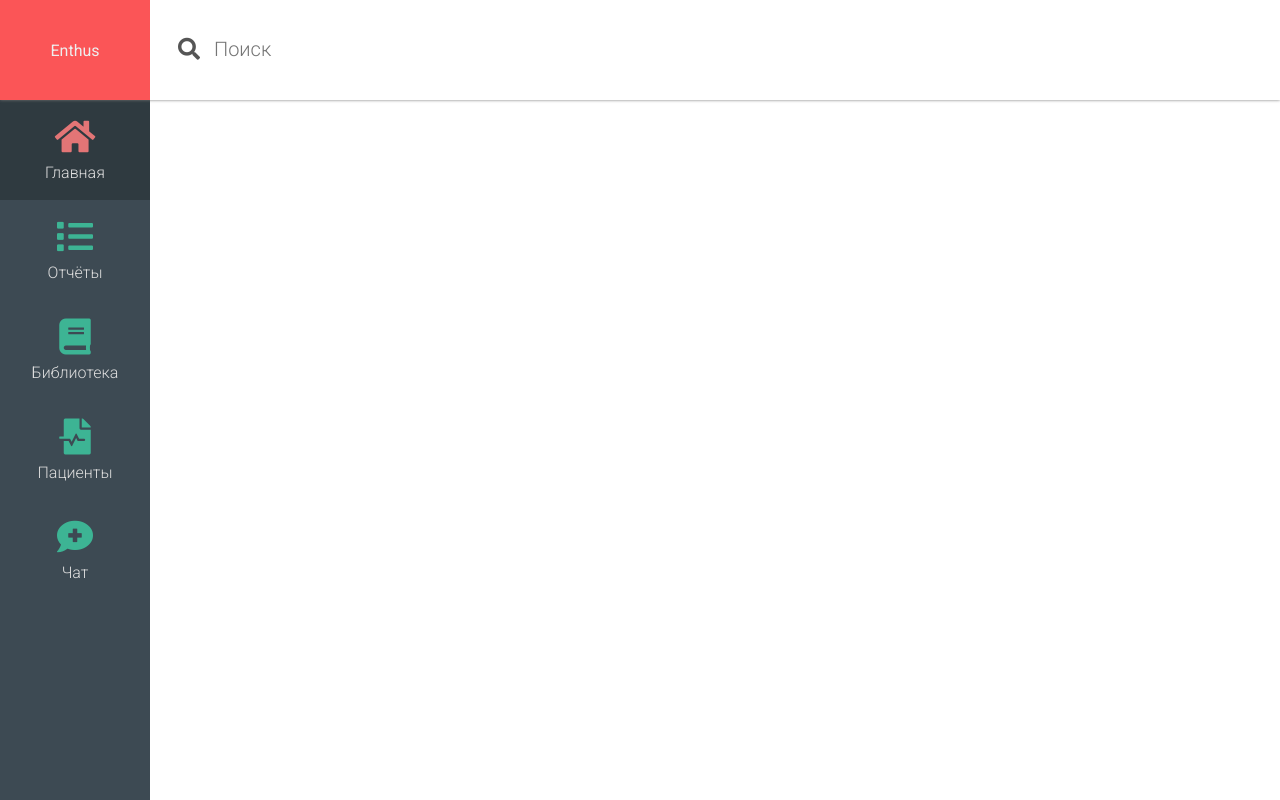
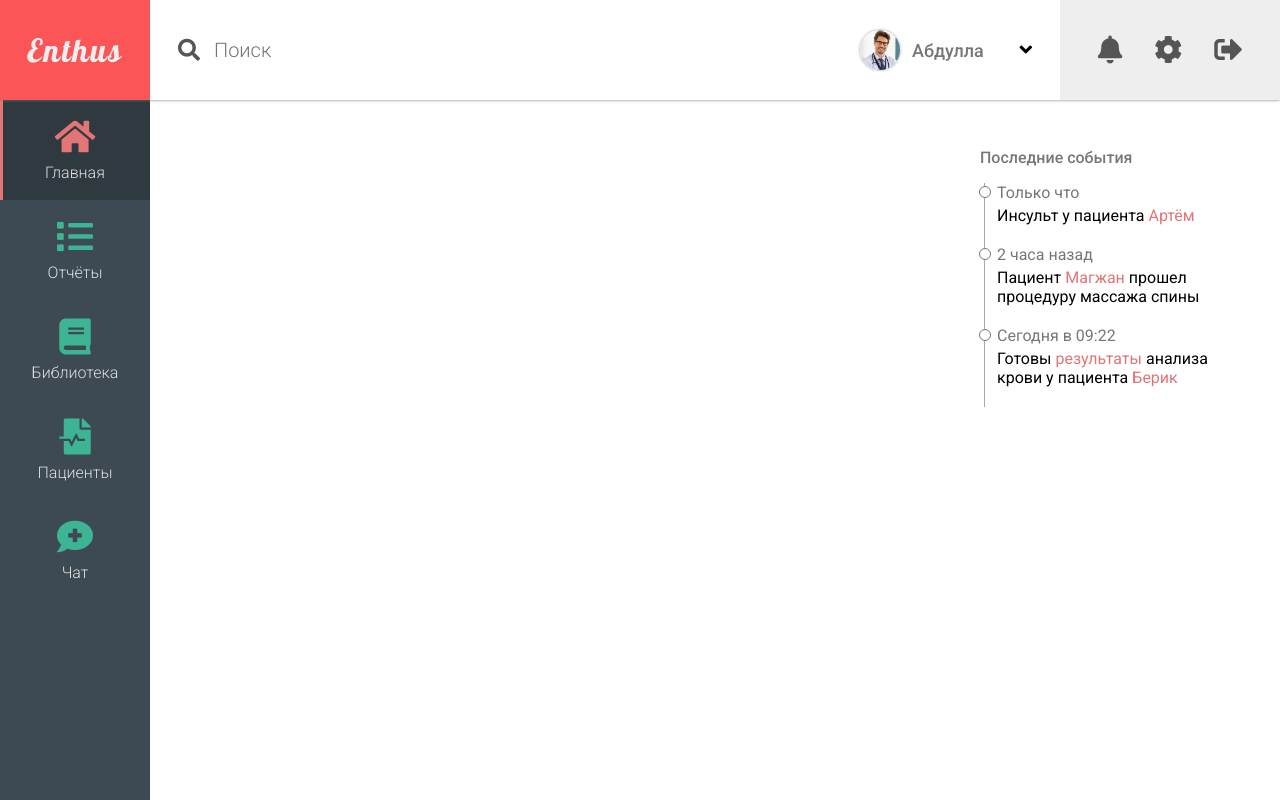
Before and after one commit to turarabu/med, a Vue app: page /#/ in a window 1280 px wide. Built offline with nearby package versions, Linux system fonts and the light colour scheme.

Commit message:
category

```diff
--- a/src/App.vue
+++ b/src/App.vue
@@ -2,7 +2,8 @@
     div#app
         Topbar
         Sidebar
-        router-view
+        div#view
+            router-view
 </template>
 
 <script>
@@ -23,9 +24,19 @@ export default {
 <style lang="stylus">
 @import url('https://fonts.googleapis.com/css?family=Roboto:300,400,500&subset=cyrillic,cyrillic-ext,latin-ext')
 @import url('https://use.fontawesome.com/releases/v5.8.1/css/all.css')
+@import url('https://fonts.googleapis.com/css?family=Lobster')
 
 *
+    box-sizing border-box
     font-family 'Roboto', sans-serif
     text-decoration none
     transition .15s all
+
+#view
+    overflow auto
+    position absolute
+    top 100px
+    left 150px
+    right 0
+    bottom 0
 </style>
--- a/src/views/Home.vue
+++ b/src/views/Home.vue
@@ -1,3 +1,84 @@
 <template lang="pug">
+    div#home
+        div( class='content' )
+            div( class='activity' )
+            div( class='notify' )
+                h3( class='title' ) Последние события
 
+                div( class='list' )
+                    div( class='item' )
+                        h4( class='name' ) Только что
+                        p( class='text' ) Инсульт у пациента
+                            a( class='link' ) Артём
+
+                    div( class='item' )
+                        h4( class='name' ) 2 часа назад
+                        p( class='text' ) Пациент
+                            a( class='link' ) Магжан
+                            span( class='span' ) прошел процедуру массажа спины
+
+                    div( class='item' )
+                        h4( class='name' ) Сегодня в 09:22
+                        p( class='text' ) Готовы
+                            a( class='link' ) результаты
+                            span( class='span' ) анализа крови у пациента
+                            a( class='link' ) Берик
 </template>
+
+<script>
+export default {
+
+}
+</script>
+
+<style lang="stylus" scoped>
+$red = RGB(227, 117, 118)
+
+.content
+    margin 32px auto
+    display grid
+    grid-template-columns auto 300px
+
+    .notify
+        // border-left 1px solid #AAA
+        width 100%
+
+        .item
+            border-left 1px solid #AAA
+            margin-left 4px
+            padding 0 24px 16px 12px
+            position relative
+            &:before
+                background #FFF
+                border 1px solid #777
+                border-radius 50%
+                content ''
+                display block
+                position absolute
+                top 3px
+                left -6px
+                height 10px
+                width 10px
+
+
+        .title
+            color #777
+            font-size 16px
+            font-weight 500
+
+        .name
+            color #777
+            font-weight 400
+            margin 0 0 4px 0
+
+        .text
+            margin 4px 0
+
+        .link
+            color $red
+            cursor pointer
+            display inline-block
+            margin 0 4px
+            &:hover
+                text-decoration underline
+</style>
--- a/src/views/Sidebar.vue
+++ b/src/views/Sidebar.vue
@@ -137,16 +137,10 @@ function toggleMain (name, el) {
 
     if (icon && icon !== event.target)
         icon.classList.remove('active');
-    else event.target.classList.add('active');
 
     for (let i = 0; i != event.path.length; ++i) {
-        if (event.path[i].classList.contains('category-icon')) {
-            if (icon && icon === event.path[i])
-                icon.classList.remove('active');
-            else event.path[i].classList.add('active');
-
-            return;
-        }
+        if (event.path[i].classList.contains('category-icon'))
+            return event.path[i].classList.add('active');
     }
 
 }
@@ -181,6 +175,7 @@ $white = #FFFFFF
         display flex
         flex-direction column
         justify-content center
+        border-left 0px solid #000
         text-align center
         height 100px
         width 100%
@@ -188,6 +183,8 @@ $white = #FFFFFF
             background $midnight
         &.active
             background $midnight
+            border-left 3px solid $red
+            padding-right 3px
 
             .fa
                 color $red !important
--- a/src/views/Topbar.vue
+++ b/src/views/Topbar.vue
@@ -4,6 +4,17 @@
         div( class='top-container' )
             input#search( placeholder='Поиск' )
             i( class='fa fa-search' )
+
+        div( class='account' )
+            img( class='avatar' src='@/assets/avatar.png' )
+            span( class='name' ) Абдулла
+            i( class='fa fa-angle-down' )
+
+        div( class='panel' )
+            i( class='fa fa-bell' )
+            i( class='fa fa-cog' )
+            i( class='fa fa-sign-out-alt' )
+
 </template>
 
 <script>
@@ -16,7 +27,10 @@ export default {
 $logo-bg = RGB(251, 85, 87)
 
 #nav
+    align-items center
     box-shadow 0 0 3px #777
+    display grid
+    grid-template-columns 150px auto 200px 220px
     position fixed
     top 0
     left 0
@@ -26,6 +40,9 @@ $logo-bg = RGB(251, 85, 87)
 
     .logo
         background $logo-bg
+        font-family 'Lobster', cursive
+        font-size 32px
+        letter-spacing 2px
         color #EEE
         align-items center
         display inline-flex
@@ -36,15 +53,18 @@ $logo-bg = RGB(251, 85, 87)
     .top-container
         display inline-flex
         position relative
-        width calc(100% - 300px)
+        width 100%
 
         #search
+            background transparent
             display block
             border none
             outline none
             font-size 20px
             font-weight 300
             padding 0 8px 0 64px
+            position relative
+            z-index 4
             height 90px
             width calc(100% - 150px)
 
@@ -54,4 +74,46 @@ $logo-bg = RGB(251, 85, 87)
             font-size 22px
             color #555
             top 34px
+            z-index 3
+
+    .account
+        align-items center
+        cursor pointer
+        display inline-flex
+        position relative
+
+        .avatar
+            border-radius 50%
+            box-shadow 0 0 3px #999
+            height 40px
+            width 40px
+
+        .name
+            color #777
+            display inline-block
+            font-size 18px
+            font-weight 500
+            margin-left 12px
+
+        .fa
+            font-size 20px
+            position absolute
+            right 28px
+
+    .panel
+        align-items center
+        background #EEE
+        display inline-flex
+        justify-content center
+        height 100%
+        width 100%
+
+        .fa
+            color #555
+            cursor pointer
+            display inline-block
+            font-size 28px
+            margin 0 16px
+            &:hover
+                color #333
 </style>
```
Also changed, not shown: src/assets/avatar.png (added). Lines whose indentation alone changed are shown as unchanged.
